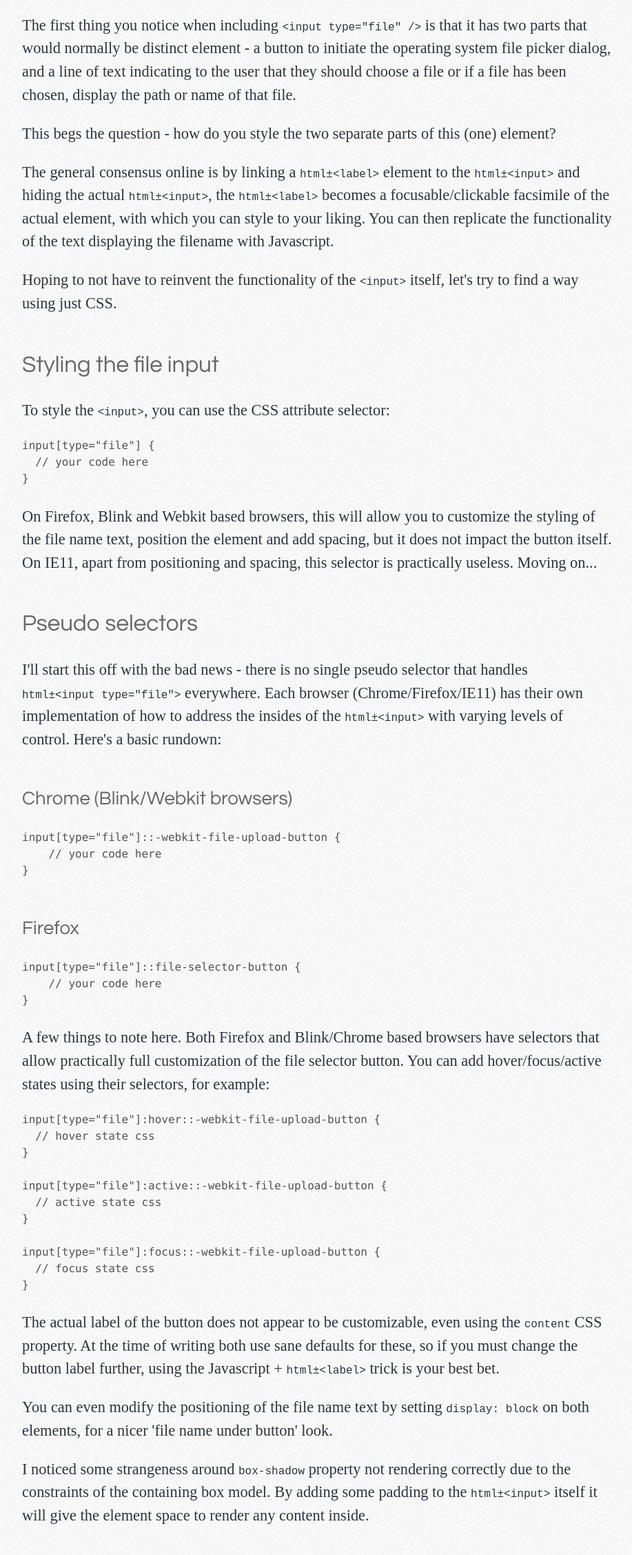
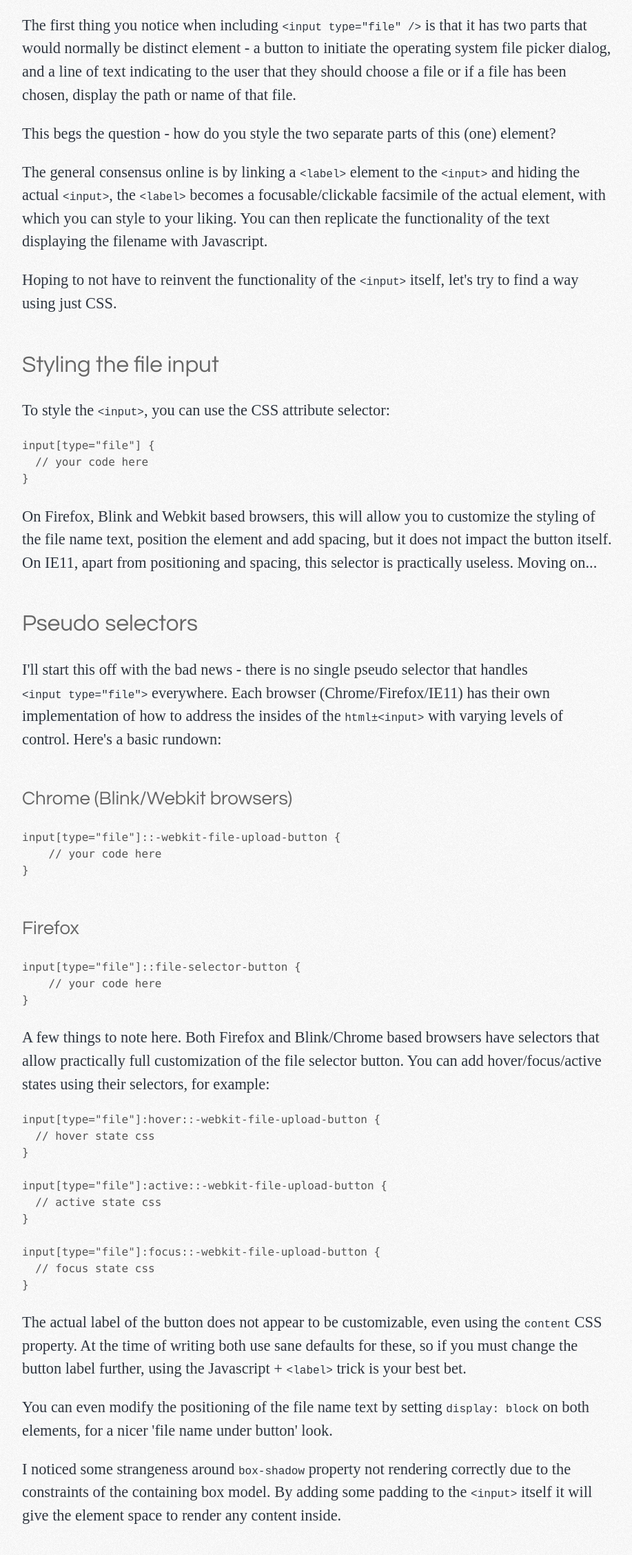
Before and after one commit to jaketracey/blog, a Gatsby site: page /styling-accessible-html-file-inputs/ in a window 1280 px wide. Shown: the part 541-2795 px from the top of the page at 69% size, without its empty margins (180-1097 px from the left). Built offline with nearby package versions, Linux system fonts and the light colour scheme; Gatsby itself is replaced by a stand-in of ours; some packages are replaced by stand-ins of ours; code samples lack their colours; a web font is replaced by a local one.

Commit message:
updated html5 file article

````diff
--- a/content/blog/styling-accessible-html-file-inputs/index.md
+++ b/content/blog/styling-accessible-html-file-inputs/index.md
@@ -12,7 +12,7 @@ The first thing you notice when including `<input type="file" />` is that it has
 
 This begs the question - how do you style the two separate parts of this (one) element?
 
-The general consensus online is by linking a `html±<label>` element to the `html±<input>` and hiding the actual `html±<input>`, the `html±<label>` becomes a focusable/clickable facsimile of the actual element, with which you can style to your liking. You can then replicate the functionality of the text displaying the filename with Javascript.
+The general consensus online is by linking a `<label>` element to the `<input>` and hiding the actual `<input>`, the `<label>` becomes a focusable/clickable facsimile of the actual element, with which you can style to your liking. You can then replicate the functionality of the text displaying the filename with Javascript.
 
 Hoping to not have to reinvent the functionality of the `<input>` itself, let's try to find a way using just CSS.
 
@@ -31,7 +31,7 @@ impact the button itself. On IE11, apart from positioning and spacing, this sele
 
 ## Pseudo selectors
 
-I'll start this off with the bad news - there is no single pseudo selector that handles `html±<input type="file">` everywhere. Each browser (Chrome/Firefox/IE11) has their own implementation of how to address the insides of the `html±<input>` with varying levels of control. Here's a basic rundown:
+I'll start this off with the bad news - there is no single pseudo selector that handles `<input type="file">` everywhere. Each browser (Chrome/Firefox/IE11) has their own implementation of how to address the insides of the `html±<input>` with varying levels of control. Here's a basic rundown:
 
 ### Chrome (Blink/Webkit browsers)
 
@@ -68,12 +68,12 @@ input[type="file"]:focus::-webkit-file-upload-button {
 ```
 
 The actual label of the button does not appear to be customizable, even using the `content` CSS property. At the time of writing both use sane defaults for these,
-so if you must change the button label further, using the Javascript + `html±<label>` trick is your best bet.
+so if you must change the button label further, using the Javascript + `<label>` trick is your best bet.
 
 You can even modify the positioning of the file name text by setting `display: block` on both elements, for a nicer 'file name under button' look.
 
 I noticed some strangeness around `box-shadow` property not rendering correctly due to the constraints of the containing box model. By adding some padding to the
-`html±<input>` itself it will give the element space to render any content inside.
+`<input>` itself it will give the element space to render any content inside.
 
 
 ### Internet Explorer 11
@@ -97,11 +97,9 @@ When a file is selected, IE11 also writes the *entire path* to the file on your
 
 I was also unable to modify the actual layout/order of the items in the rendered widget beyond width/height/padding modifications.
 
-Due to IE11's support becoming smaller and smaller each day, I compromised on the final result by applying the same button styles as the Blind/Firefox counterparts,
-but retaining the look and feel of a text input on the file name area so that it was relatively consistent for the user.
+Due to IE11's support becoming smaller and smaller each day, I compromised on the final result by applying the same button styles as the Blind/Firefox counterparts, but retaining the look and feel of a text input on the file name area so that it was relatively consistent for the user.
 
 ## Conclusion
 
-It is entirely possible to style `html±<input type="file" />` on modern browsers in a way that does not impact the visual look and feel of
-your design. Although not as powerful as a full fledged custom file upload widget, because it is default browser functionality and is widely supported, thanks to
-the highly vendor specific selectors that are available you can provide an accessible, good looking utility to upload files without any Javascript.
+It is entirely possible to style `<input type="file" />` on modern browsers in a way that does not impact the visual look and feel of
+your design. Although not as powerful as a full fledged custom file upload widget, because it is default browser functionality and is widely supported, thanks to the highly vendor specific selectors that are available you can provide an accessible, good looking utility to upload files without any Javascript.
````
